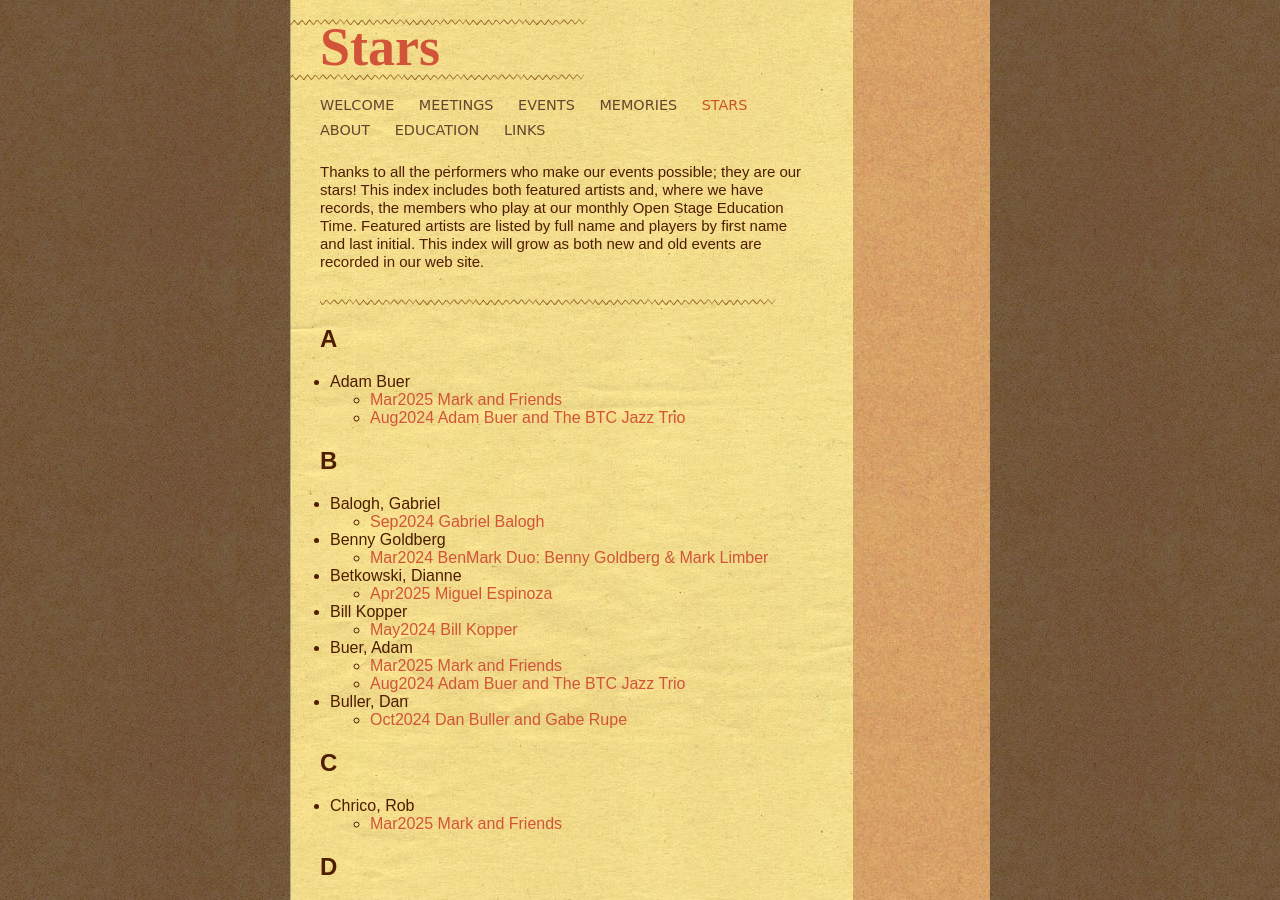
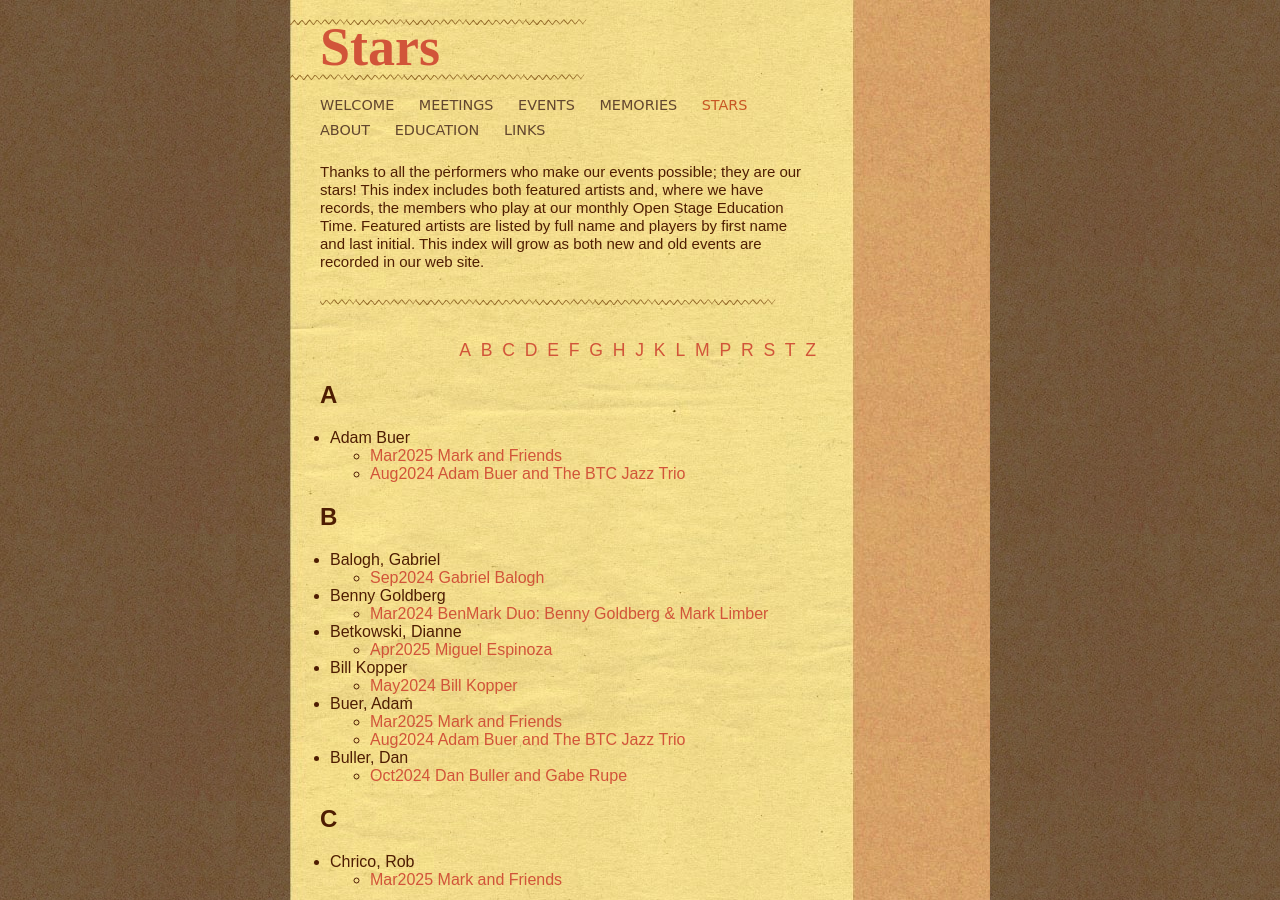
Before and after one commit to boulderguitarsociety/boulderguitarsociety.github.io, a Jekyll site: the page built from Stars.html, in a window 1280 px wide and 900 px high. Built offline with Jekyll 4.4.1, drawn with Linux system fonts in a browser that asks for light colours.

Commit message:
build alpha bar for Stars

```diff
--- a/Stars.html
+++ b/Stars.html
@@ -27,6 +27,18 @@ title: Stars
      This index will grow as both new and old events are recorded in our web site.
    </p>
    <br><img class="wgly" src="/stylings/PrintedPaper_line-3_3.png" alt="">
+
+   <div class="letters">
+   {% assign alphahdg = "" %}
+   {% assign tags_sorted = site.tags | sort %}
+   {% for tag in tags_sorted %}
+      {% assign alphatag = tag[0] | slice: 0 %}
+      {% if alphatag != alphahdg %}
+         {% assign alphahdg = alphatag %}
+         <a href="#{{ alphahdg }}">{{ alphahdg }}</a>&nbsp;
+      {% endif %}
+   {% endfor %}
+   </div>
 
    <ul style="width: 510px">
    {% assign alphahdg = "" %}
```
